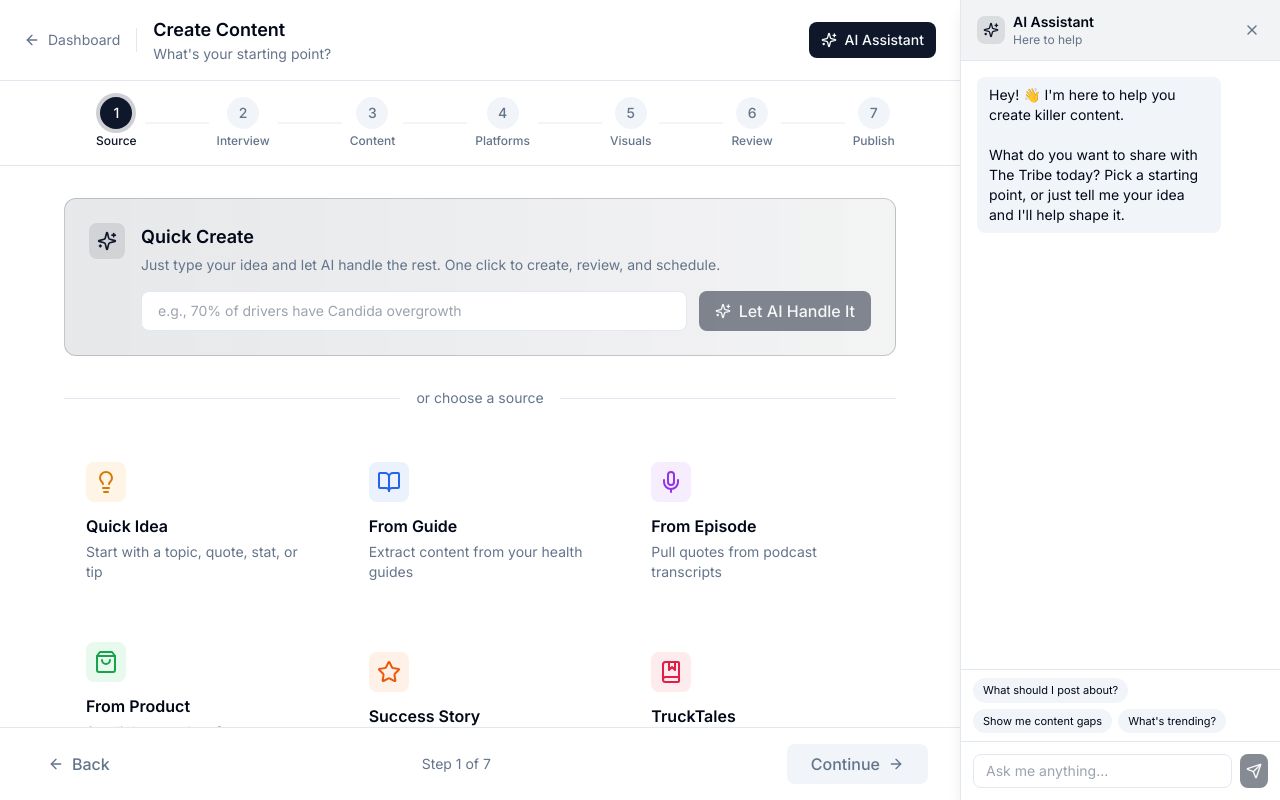
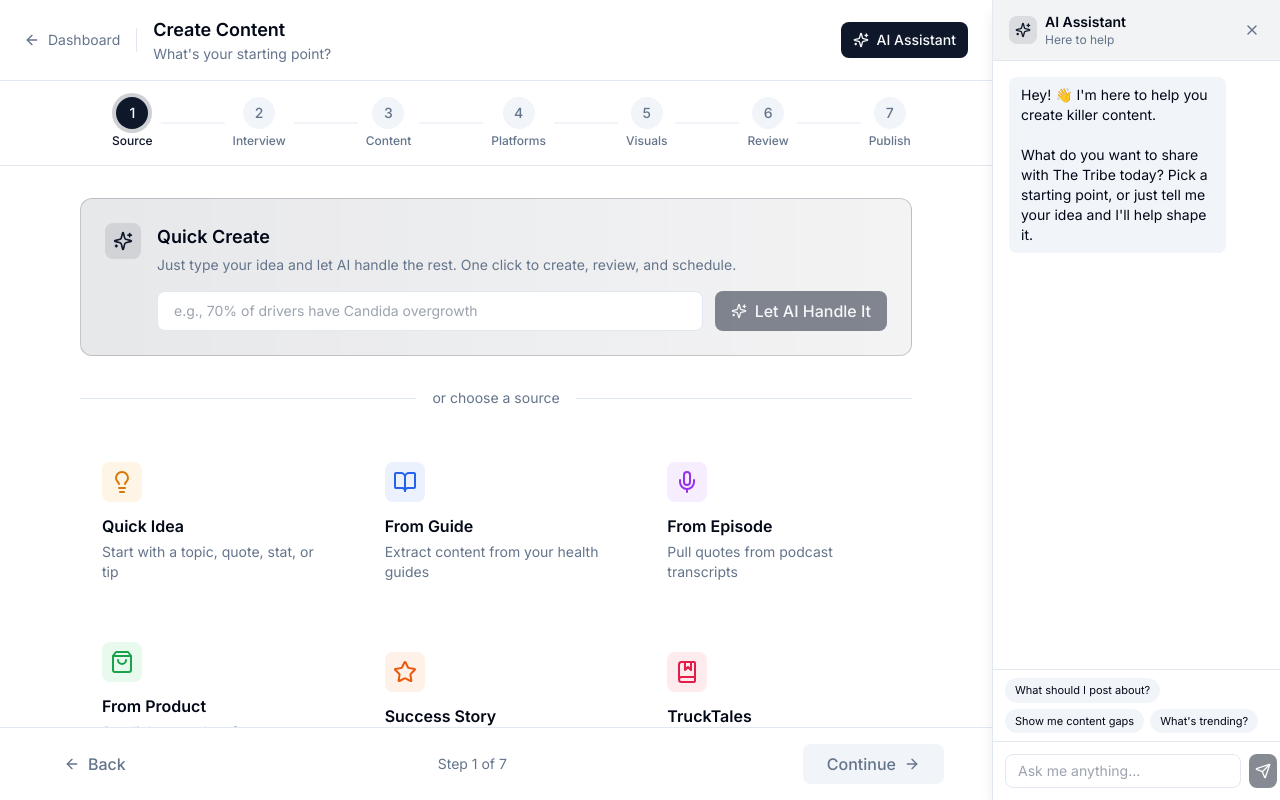
Before and after one commit to KevinLetsTruck/content-refinery, a Next.js app: page /create in a window 1280 px wide. Built offline with nearby package versions, Linux system fonts and the light colour scheme.

Commit message:
fix: make AI panel even narrower (288px) for more wizard space

```diff
--- a/src/app/create/components/ai/AIAssistantPanel.tsx
+++ b/src/app/create/components/ai/AIAssistantPanel.tsx
@@ -99,7 +99,7 @@ export function AIAssistantPanel() {
   if (!aiPanelOpen) return null;
 
   return (
-    <aside className="fixed right-0 top-0 h-full w-80 bg-card border-l flex flex-col z-50 shadow-lg">
+    <aside className="fixed right-0 top-0 h-full w-72 bg-card border-l flex flex-col z-50 shadow-lg">
       {/* Header */}
       <div className="flex items-center justify-between px-4 py-3 border-b bg-primary/5">
         <div className="flex items-center gap-2">
--- a/src/app/create/page.tsx
+++ b/src/app/create/page.tsx
@@ -51,7 +51,7 @@ export default function CreatePage() {
   return (
     <div className="flex h-screen">
       {/* Main Content Area */}
-      <div className={`flex-1 flex flex-col transition-all duration-300 ${aiPanelOpen ? 'mr-80' : ''}`}>
+      <div className={`flex-1 flex flex-col transition-all duration-300 ${aiPanelOpen ? 'mr-72' : ''}`}>
         {/* Header */}
         <header className="border-b bg-card px-6 py-4">
           <div className="flex items-center justify-between">
```
